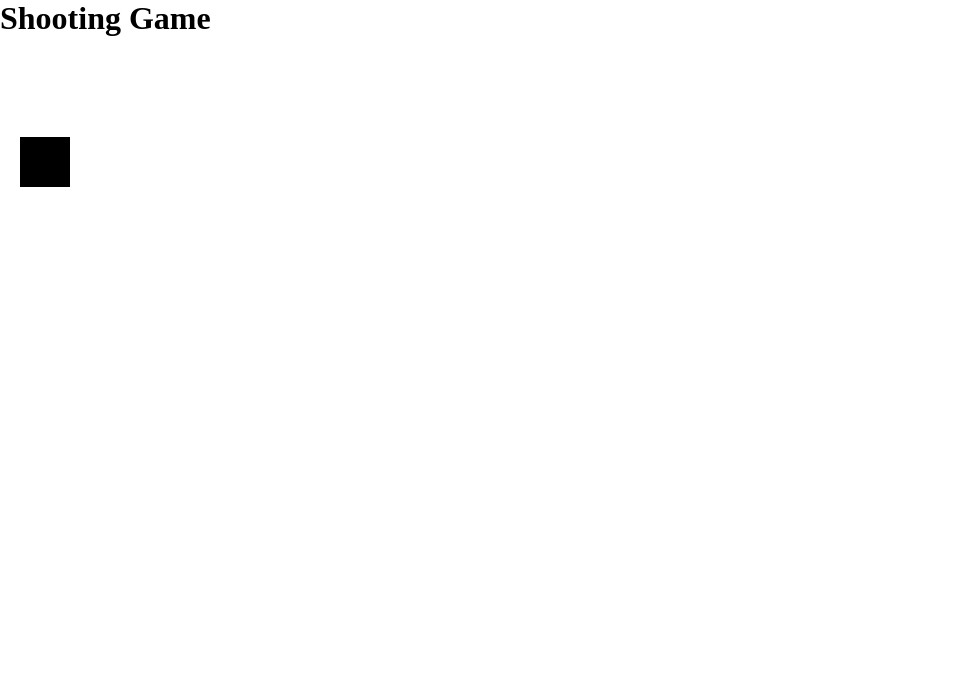
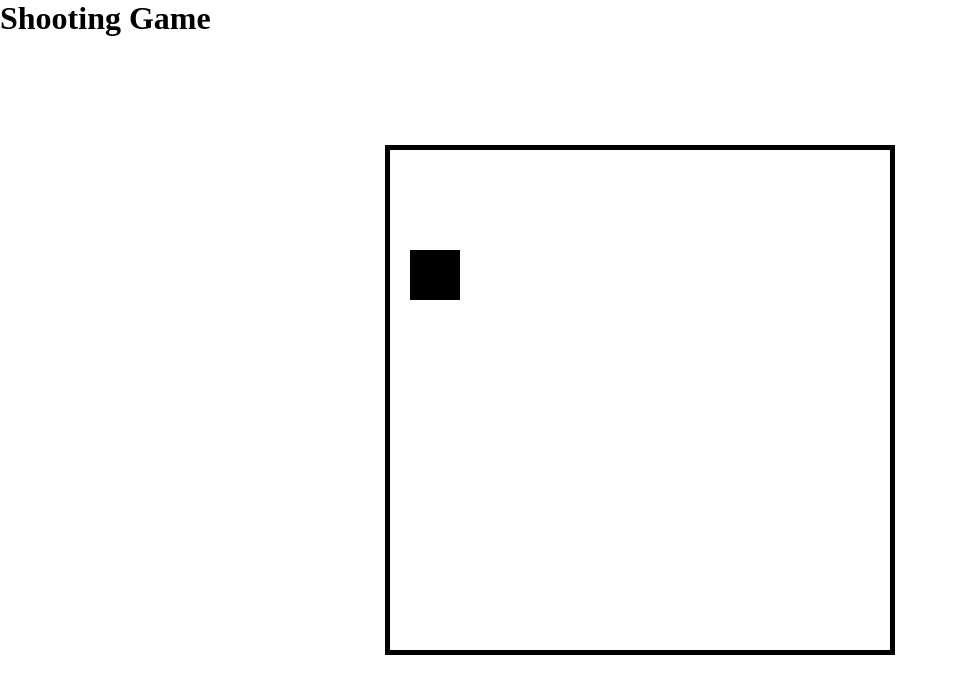
Before and after one commit to lucfercas/Fry-Defender, a plain HTML site: page index.html in a window 1280 px wide. Shown: the whole page, without its empty margins (0-957 px from the left). Drawn offline with Linux system fonts and the light colour scheme.

Commit message:
change canvas id style

```diff
--- a/style.css
+++ b/style.css
@@ -4,7 +4,7 @@
     box-sizing: border-box;
 }
 
-#game {
+#canvas1 {
     border: 5px solid black;
     position: absolute;
     top: 50%;
```
